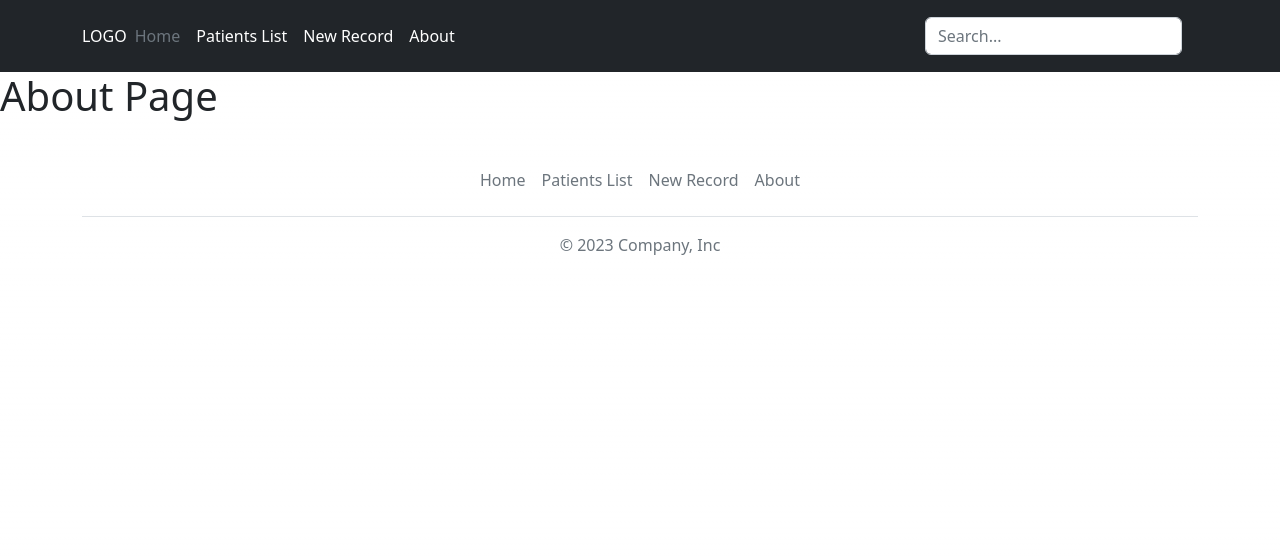
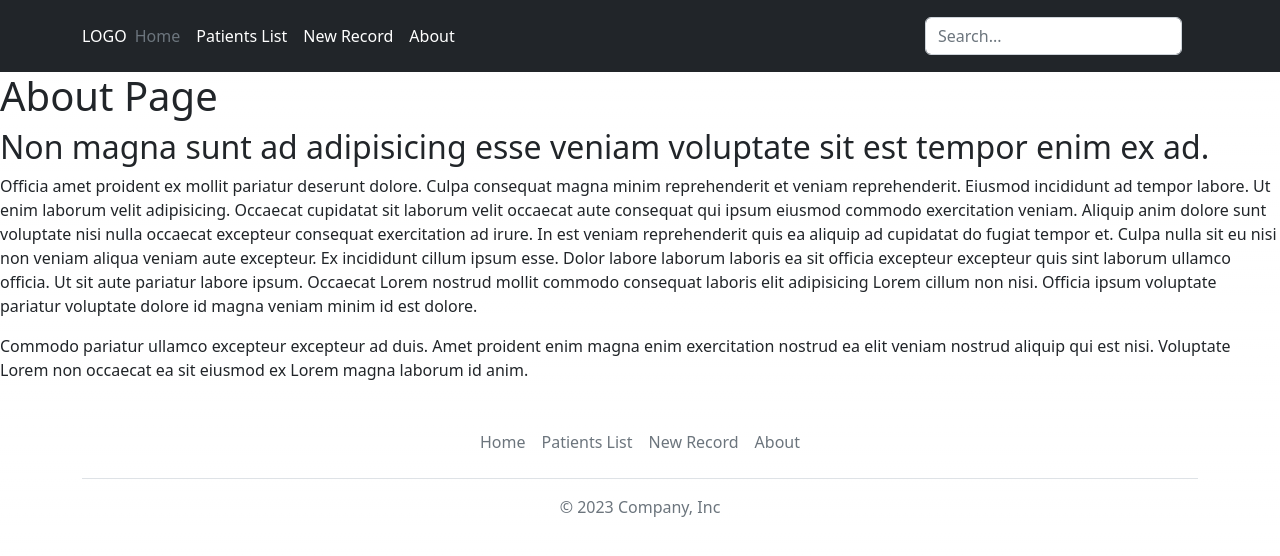
Before and after one commit to AydinSanoz/patients-app, a Next.js app: page /about in a window 1280 px wide. Shown: the top 556 px of the page. Built offline with nearby package versions, Linux system fonts and the light colour scheme.

Commit message:
about page

```diff
--- a/src/pages/about.js
+++ b/src/pages/about.js
@@ -2,6 +2,31 @@ export default function About(props) {
   return (
     <div>
       <h1>About Page</h1>
+      <h2>
+        Non magna sunt ad adipisicing esse veniam voluptate sit est tempor enim
+        ex ad.
+      </h2>
+      <p>
+        Officia amet proident ex mollit pariatur deserunt dolore. Culpa
+        consequat magna minim reprehenderit et veniam reprehenderit. Eiusmod
+        incididunt ad tempor labore. Ut enim laborum velit adipisicing. Occaecat
+        cupidatat sit laborum velit occaecat aute consequat qui ipsum eiusmod
+        commodo exercitation veniam. Aliquip anim dolore sunt voluptate nisi
+        nulla occaecat excepteur consequat exercitation ad irure. In est veniam
+        reprehenderit quis ea aliquip ad cupidatat do fugiat tempor et. Culpa
+        nulla sit eu nisi non veniam aliqua veniam aute excepteur. Ex incididunt
+        cillum ipsum esse. Dolor labore laborum laboris ea sit officia excepteur
+        excepteur quis sint laborum ullamco officia. Ut sit aute pariatur labore
+        ipsum. Occaecat Lorem nostrud mollit commodo consequat laboris elit
+        adipisicing Lorem cillum non nisi. Officia ipsum voluptate pariatur
+        voluptate dolore id magna veniam minim id est dolore.
+      </p>
+      <p>
+        Commodo pariatur ullamco excepteur excepteur ad duis. Amet proident enim
+        magna enim exercitation nostrud ea elit veniam nostrud aliquip qui est
+        nisi. Voluptate Lorem non occaecat ea sit eiusmod ex Lorem magna laborum
+        id anim.
+      </p>
     </div>
   );
 }
```
